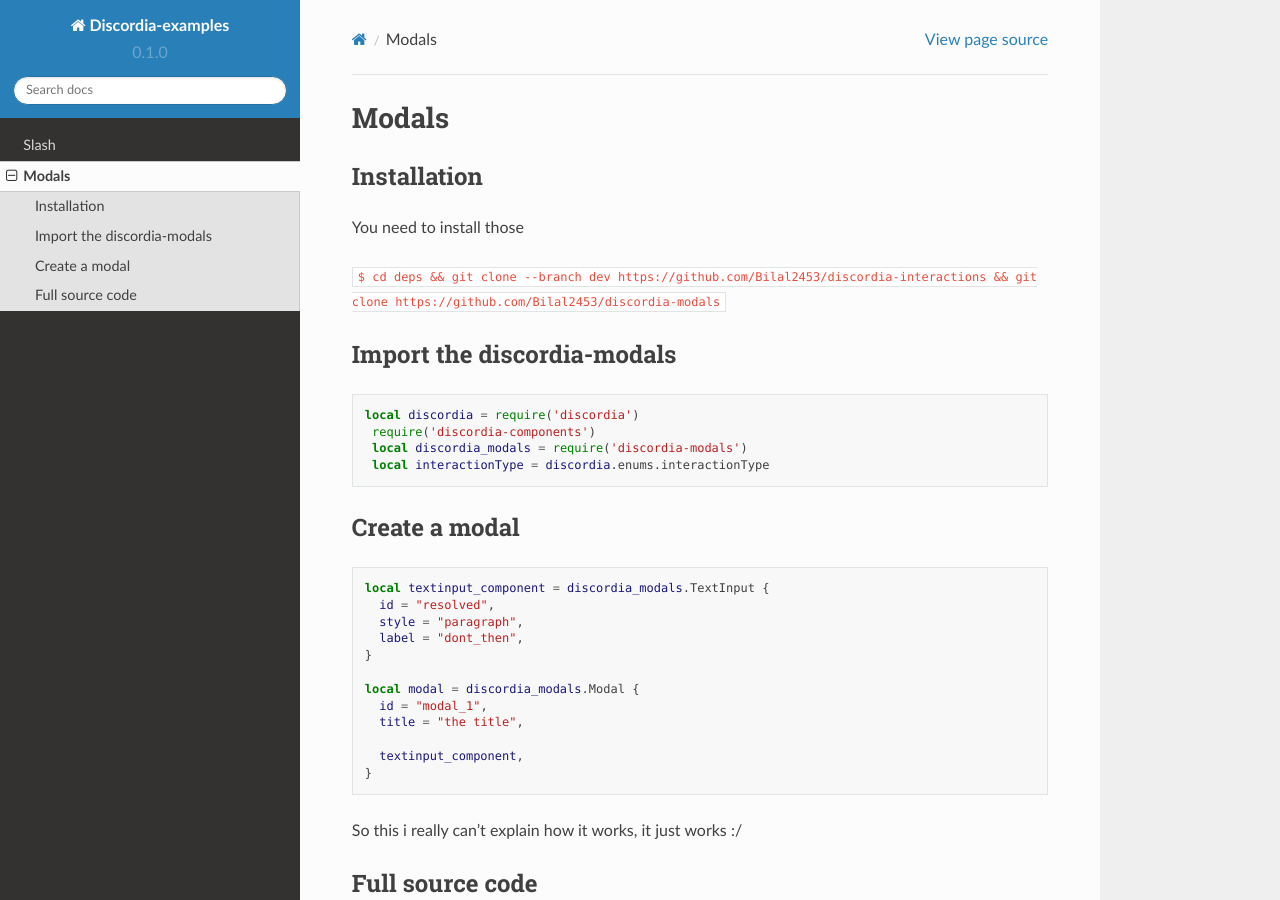
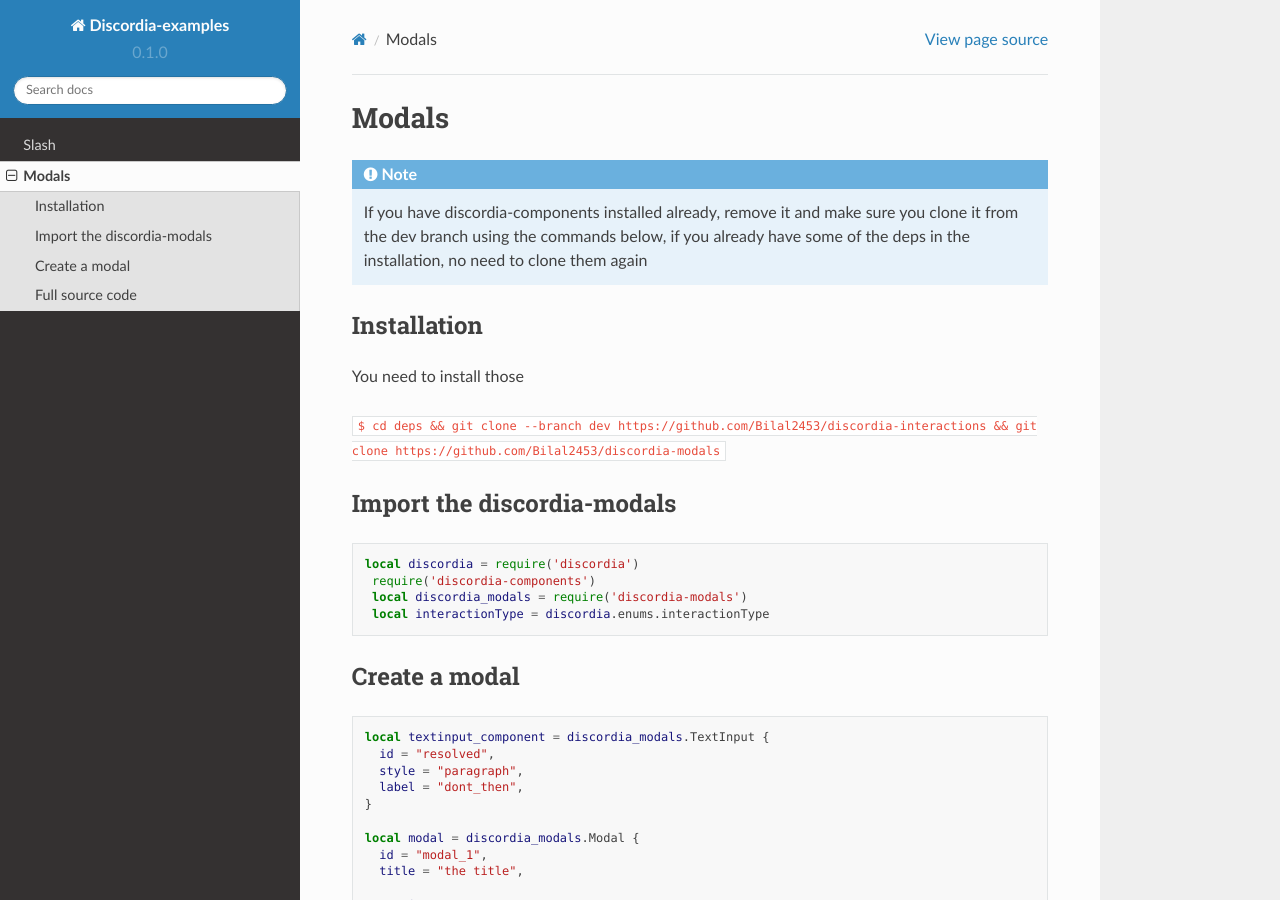
Before and after one commit to justdie386/discordia-examples, a Sphinx documentation site: the page built from docs/source/modals.rst, in a window 1280 px wide and 900 px high. Built offline with Sphinx 7.4.7 and the Read the Docs theme 2.0.0, drawn with Linux system fonts in a browser that asks for light colours; pages that are not in the unit, such as notebooks, are missing from menus.

Commit message:
Update modals.rst

```diff
--- a/docs/source/modals.rst
+++ b/docs/source/modals.rst
@@ -1,6 +1,8 @@
 Modals
 =====
-
+.. note::
+   If you have discordia-components installed already, remove it and make sure you clone it from the dev branch using the commands below, if you already have
+   some of the deps in the installation, no need to clone them again
 .. _Install:
 
 Installation
```
